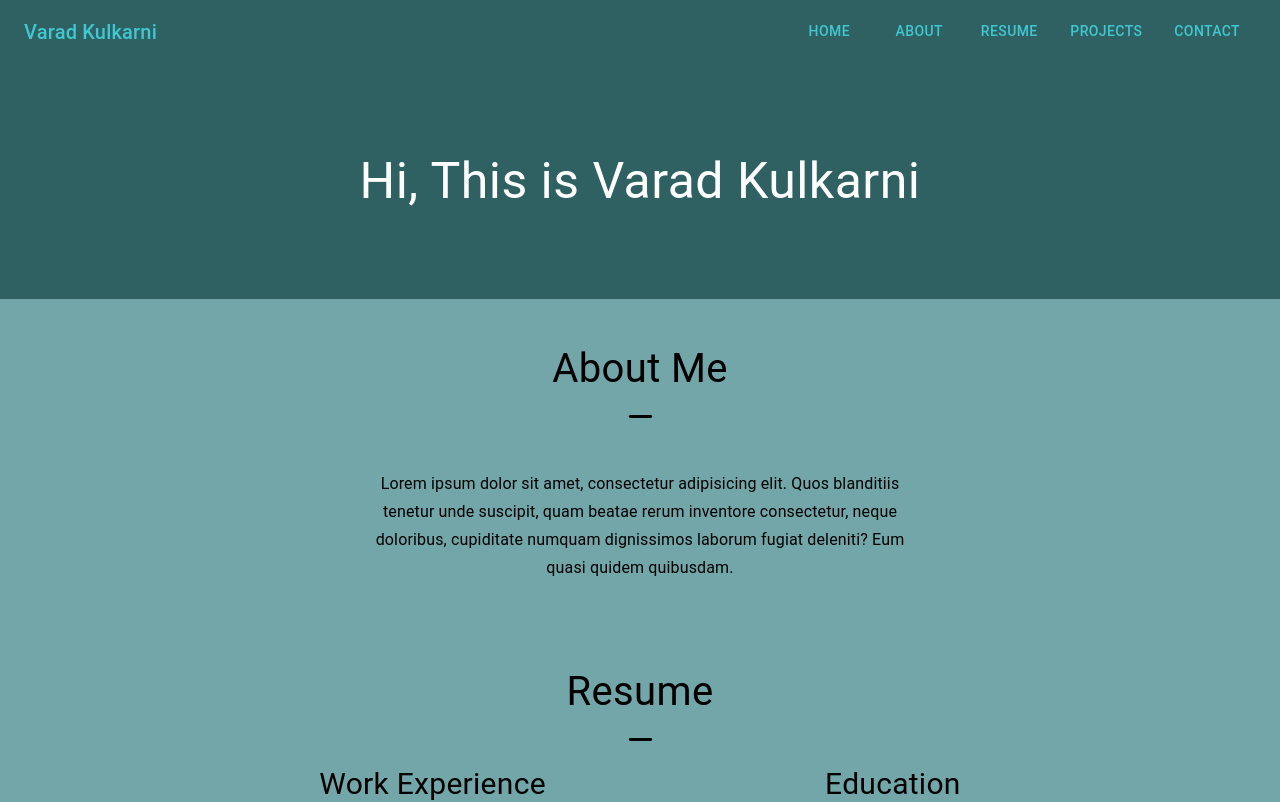
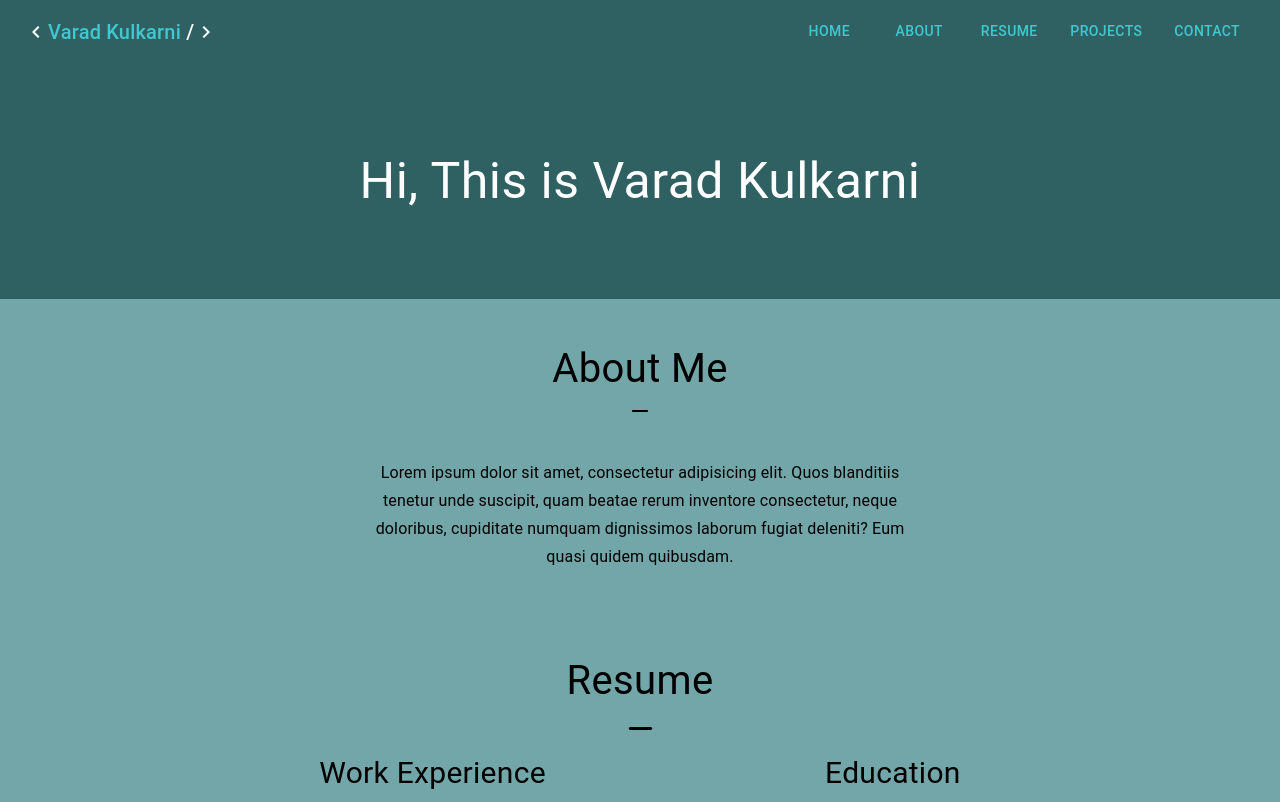
Before and after one commit to kvarad6/portfolio, a React (Create React App) app in the folder portfolio/: page / in a window 1280 px wide. Shown: the top 802 px of the page. Built offline with nearby package versions, Linux system fonts and the light colour scheme.

Commit message:
updated logo

```diff
--- a/portfolio/src/Components/AboutMe.js
+++ b/portfolio/src/Components/AboutMe.js
@@ -7,18 +7,19 @@ const AboutMe = () => {
     <>
         <Grid sx={{ display: 'flex', flexDirection: 'column', alignItems: 'center' }}>
             <Grid Item>
-                <Typography sx={{fontSize: 40 }}>About Me</Typography>
+                <Typography sx={{ textAlign: 'center', fontSize: 40 }}>About Me</Typography>
             </Grid>
             <Grid Item>
-                  <HorizontalRuleRoundedIcon fontSize='large' />
+                <HorizontalRuleRoundedIcon />
             </Grid>
             <Grid Item>
-                  <Typography variant="subtitle1" sx={{ textAlign: 'center', ml: 40, mr: 40, mt: 4 }}>Lorem ipsum dolor sit amet, consectetur adipisicing elit. Quos
+                <Typography variant="subtitle1" sx={{ textAlign: 'center', ml: 40, mr: 40, mt: 4 }}>Lorem ipsum dolor sit amet, consectetur adipisicing elit. Quos
                     blanditiis tenetur unde suscipit, quam beatae rerum inventore consectetur,
                     neque doloribus, cupiditate numquam dignissimos laborum fugiat deleniti? Eum
                     quasi quidem quibusdam.</Typography>
             </Grid>
         </Grid>
+
     </>
   )
 }
--- a/portfolio/src/Components/Header.js
+++ b/portfolio/src/Components/Header.js
@@ -1,7 +1,8 @@
 import React from 'react'
 import { AppBar, Toolbar, Typography, Tabs, Tab } from '@mui/material'
 // import { BrowserRouter as Router, Routes, Route, Link } from 'react-router-dom';
-
+import KeyboardArrowLeftIcon from '@mui/icons-material/KeyboardArrowLeft';
+import KeyboardArrowRightIcon from '@mui/icons-material/KeyboardArrowRight';
 
 const Header = () => {
   const pages = ["Home", "About", "Resume", "Projects", "Contact"]
@@ -10,11 +11,13 @@ const Header = () => {
     <>
       <AppBar elevation={0} position='fixed' sx={{ backgroundColor: '#2f6163', boxShadow: 'none' }}>
         <Toolbar>
-          <Typography sx={{ color: '#40c7cf', fontWeight: 500, fontSize: 20}}>Varad Kulkarni</Typography>
-          <Tabs sx={{ marginLeft: 'auto'}}indicatorColor='secondary'>
+          <KeyboardArrowLeftIcon />
+          <Typography sx={{ color: '#40c7cf', fontWeight: 500, fontSize: 20 }}>Varad Kulkarni <span style={{ color: 'white' }}>/</span></Typography>
+          <KeyboardArrowRightIcon />
+          <Tabs sx={{ marginLeft: 'auto' }} indicatorColor='secondary'>
             {
               pages.map((page, index) => (
-                <Tab sx={{ color:'#40c7cf'}} key={index} label={page}></Tab>
+                <Tab sx={{ color: '#40c7cf' }} key={index} label={page}></Tab>
               ))
             }
           </Tabs>
```
